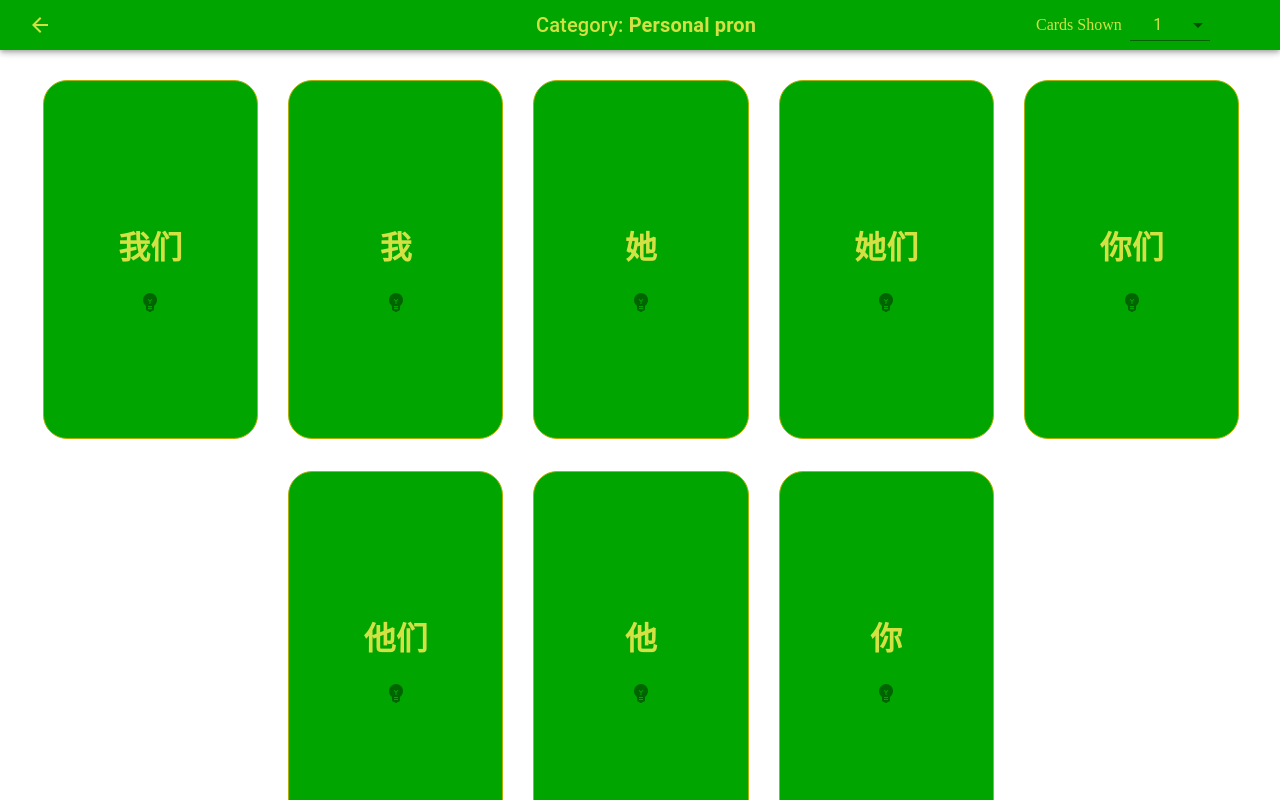
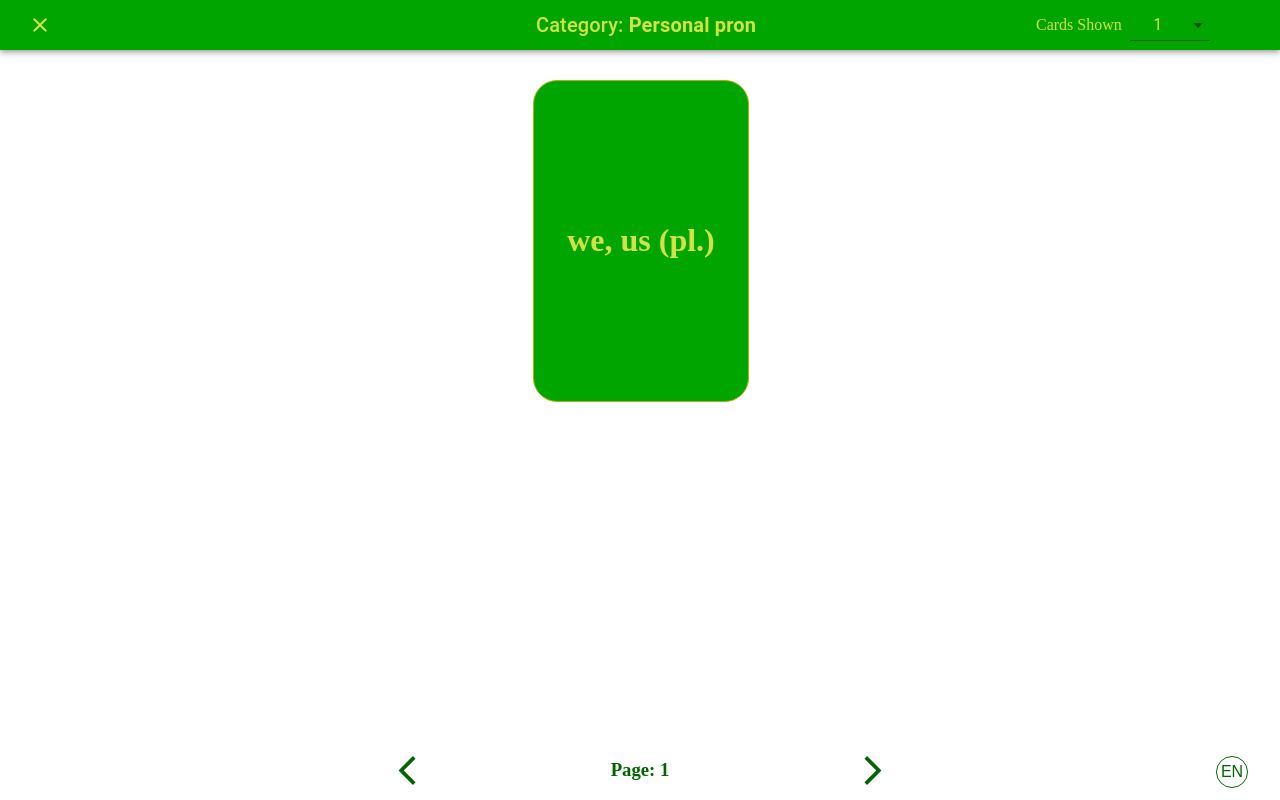
Before and after one commit to davidfitz314/HSK-Learn, a React (Create React App) app: page / in a window 1280 px wide. Both pictures are taken after a click on the button "PERSONAL PRON". Built offline with nearby package versions, Linux system fonts and the light colour scheme.

Commit message:
adding funcitonality to cards navigation and language

```diff
--- a/src/components/BodyWrapper.tsx
+++ b/src/components/BodyWrapper.tsx
@@ -34,12 +34,15 @@ export const BodyWrapper = ({ level, allCardWords, currentLevel, children}: body
     const [category, setSelectedCategory] = useState<cardGroups>(level[0]);
     const [open, setOpen] = useState(false);
     const [selected, setSelected] = useState<number>(1);
+    const [page, setPage] = useState(0);
     const openCategoryDialog = (cat: cardGroups) => {
         setSelectedCategory(cat);
         setOpen(true);
     }
     const closeCategoryDialog = () => {
         setOpen(false);
+        setSelected(1);
+        setPage(0);
     }
     return (
         <div className={classes.bodyWrapper}>
@@ -56,7 +59,7 @@ export const BodyWrapper = ({ level, allCardWords, currentLevel, children}: body
                     <Button className={classes.button} onClick={()=>openCategoryDialog({ type: 'All Cards', items: allCardWords })}>All Cards</Button>
                 </Grid>
             </Grid>
-            <CardDisplay cardObj={category} open={open} handleClose={closeCategoryDialog} selected={selected} setSelected={setSelected} />
+            <CardDisplay cardObj={category} open={open} handleClose={closeCategoryDialog} selected={selected} setSelected={setSelected} page={page} setPage={setPage} />
             {children}
         </div>
     )
--- a/src/components/Card.tsx
+++ b/src/components/Card.tsx
@@ -5,17 +5,25 @@ import { languageGroups } from './Utils/Types';
 
 type cardTypes = {
     card: languageGroups,
-    nextPage: () => void,
-    prevPage: () => void,
+    english: boolean,
 }
 
-export const Card = (props: cardTypes) => {
+export const Card = ({ card, english}: cardTypes) => {
     const [flipped, setFlipped] = useState(false);
     const setCardFlip = () => setFlipped(!flipped);
     return (
-        <ReactCardFlip isFlipped={flipped} infinite>
-            <CardFace key="front" text={props.card.chinese} flip={setCardFlip} hint={props.card.pinyin} />
-            <CardFace key="back" text={props.card.english} flip={setCardFlip} />
-        </ReactCardFlip>
+        <>
+        {english && (
+            <ReactCardFlip isFlipped={flipped} infinite>
+                <CardFace key="front" text={card.chinese} flip={setCardFlip} hint={card.pinyin} />
+                <CardFace key="back" text={card.english} flip={setCardFlip} />
+            </ReactCardFlip>)}
+        {!english && (
+            <ReactCardFlip isFlipped={flipped} infinite>
+                <CardFace key="front" text={card.english} flip={setCardFlip} />
+                <CardFace key="back" text={card.chinese} flip={setCardFlip} hint={card.pinyin} />
+            </ReactCardFlip>
+        )}
+        </>
     );
 }
--- a/src/components/CardDisplay.tsx
+++ b/src/components/CardDisplay.tsx
@@ -1,6 +1,6 @@
 import React from 'react';
 import Dialog from '@material-ui/core/Dialog';
-import ArrowBackIcon from '@material-ui/icons/ArrowBack';
+import CloseOutlined from '@material-ui/icons/CloseOutlined';
 import IconButton from '@material-ui/core/IconButton';
 import AppBar from '@material-ui/core/AppBar';
 import Typography from '@material-ui/core/Typography';
@@ -42,9 +42,11 @@ type cardProps = {
     handleClose: () => void,
     selected: number,
     setSelected: (num: number) => void,
+    page: number,
+    setPage: (num:number) => void;
 }
 
-export const CardDisplay = ({ cardObj, open, handleClose, selected, setSelected }: cardProps) => {
+export const CardDisplay = ({ cardObj, open, handleClose, selected, setSelected, setPage, page }: cardProps) => {
     const { items } = cardObj;
     const classes = useStyles();
     const numsArray: number[] = [];
@@ -68,6 +70,7 @@ export const CardDisplay = ({ cardObj, open, handleClose, selected, setSelected
     }
     const handleChange = (value: number) => {
         setSelected(value);
+        setPage(0);
     };
 
     return (
@@ -77,7 +80,7 @@ export const CardDisplay = ({ cardObj, open, handleClose, selected, setSelected
                     <Grid container  alignItems='center' justify='space-around' direction="row">
                         <Grid item xs style={{ paddingLeft: '16px' }}>
                             <IconButton color="inherit" onClick={handleClose} aria-label="back">
-                                <ArrowBackIcon aria-label='back' />
+                                <CloseOutlined aria-label='back' />
                             </IconButton>
                         </Grid>
                         <Grid item xs style={{textAlign: 'center' }}>
@@ -111,7 +114,7 @@ export const CardDisplay = ({ cardObj, open, handleClose, selected, setSelected
                         </Grid>
                     </Grid>
                 </AppBar>
-                <CardPageNavigation items={cardObj.items} cardsPerPage={selected} />
+                <CardPageNavigation items={cardObj.items} cardsPerPage={selected} page={page} setPage={setPage} />
             </Dialog>
         </div>
     );
--- a/src/components/CardPageNavigation.tsx
+++ b/src/components/CardPageNavigation.tsx
@@ -1,8 +1,11 @@
-import React, { useState, useEffect } from 'react';
+import React, { useState } from 'react';
 import Grid from '@material-ui/core/Grid';
 import { Card } from './Card';
 import { createStyles, makeStyles, Theme } from '@material-ui/core/styles';
 import { languageGroups } from './Utils/Types';
+import ArrowBackOutlined from '@material-ui/icons/ArrowBackIosOutlined';
+import ArrowForwardOutlined from '@material-ui/icons/ArrowForwardIosOutlined'
+import IconButton from '@material-ui/core/IconButton';
 
 const useStyles = makeStyles((theme: Theme) => createStyles({
     content: {
@@ -16,19 +19,40 @@ const useStyles = makeStyles((theme: Theme) => createStyles({
 type cardPageNavProps = {
     items: languageGroups[],
     cardsPerPage: number,
+    page: number,
+    setPage: (num: number) => void,
 }
 
 const shuffle = (array: languageGroups[]) => {
     return array.sort(() => Math.random() - 0.5);
 }
 
-export const CardPageNavigation = ({items, cardsPerPage}: cardPageNavProps) => {
+const getCardsPerPage = (items: languageGroups[], cardsPerPage: number) => {
+    const outArray = [];
+    var i = 0;
+    var j = 0;
+    while (i !== items.length){
+        const innerArray: languageGroups[] = [];
+        while (j < cardsPerPage){
+            innerArray.push(items[i])
+            i++;
+            j++;
+            if (i >= items.length) break;
+        }
+        outArray.push(innerArray);
+        j = 0;
+    }
+    return outArray;
+}
+
+export const CardPageNavigation = ({items, cardsPerPage, page, setPage}: cardPageNavProps) => {
     const classes = useStyles();
     const shuffledItems = shuffle(items);
-    const [page, setPage] = useState(0);
-    const [maxPage, setMaxPage] = useState((items.length) / cardsPerPage)
+    const cardsArray: languageGroups[][] = getCardsPerPage(shuffledItems, cardsPerPage);
+    const [english, setEnglish] = useState(false);
+    console.log('cardsArray', cardsArray);
     const nextPage = () => {
-        if (maxPage - 1 > page) {
+        if (cardsArray.length - 1 > page) {
             setPage(page+1);
         } else {
             setPage(0);
@@ -38,21 +62,41 @@ export const CardPageNavigation = ({items, cardsPerPage}: cardPageNavProps) => {
         if (page > 0){
             setPage(page - 1);
         } else {
-            setPage(maxPage - 1);
+            setPage(cardsArray.length - 1);
         }
     }
+
     return (
         <div className={classes.content}>
-        <Grid container alignItems='center' justify='center'>
-            {shuffledItems.map((item, key) => {
+        <Grid container alignItems='center' justify='center' style={{ color: '#d3E145' }}>
+            {cardsArray[page] && cardsArray[page].map((item, key) => {
             return (
                     <Grid key={key} item xs={2} className={classes.gridSpacing}>
-                        <Card card={item} key={key} nextPage={nextPage} prevPage={prevPage} />
+                        <Card card={item} key={key} english={english} />
                     </Grid>
                 );
             })}
         </Grid>
-        <p style={{ textAlign: 'center' }}>Page: {page}</p>
+        <Grid container alignItems='center' justify='center' style={{ position: 'fixed', bottom: 0,
+  right: 0 }}>
+            <Grid item xs style={{ textAlign: 'right', marginLeft: '32px', color: '#006400' }}>
+                <IconButton color="inherit" onClick={()=>{prevPage()}} aria-label="back">
+                    <ArrowBackOutlined fontSize='large' aria-label='back' />
+                </IconButton>
+            </Grid>
+            <Grid item xs style={{ textAlign: 'center', color: '#006400'  }}>
+                <h3>Page: {page+1}</h3>
+            </Grid>
+            <Grid item xs  style={{ textAlign: 'left', marginRight: '32px', color: '#006400' }}>
+                <IconButton color="inherit" onClick={()=>{nextPage()}} aria-label="forward">
+                    <ArrowForwardOutlined fontSize='large' aria-label='forward' />
+                </IconButton>
+            </Grid>
+        </Grid>
+        <IconButton  color="inherit" onClick={()=>setEnglish(!english)} style={{ height: '32px', width: '32px', position: 'fixed', bottom: '12px', right: '32px', border: ' 1.5px solid #006400' }} aria-label="forward">
+            <p style={{ fontSize: 'medium', color: '#006400' }}>{!english ? 'EN' : 'CN'}</p>
+        </IconButton>
+
         </div>
     )
 }
```
